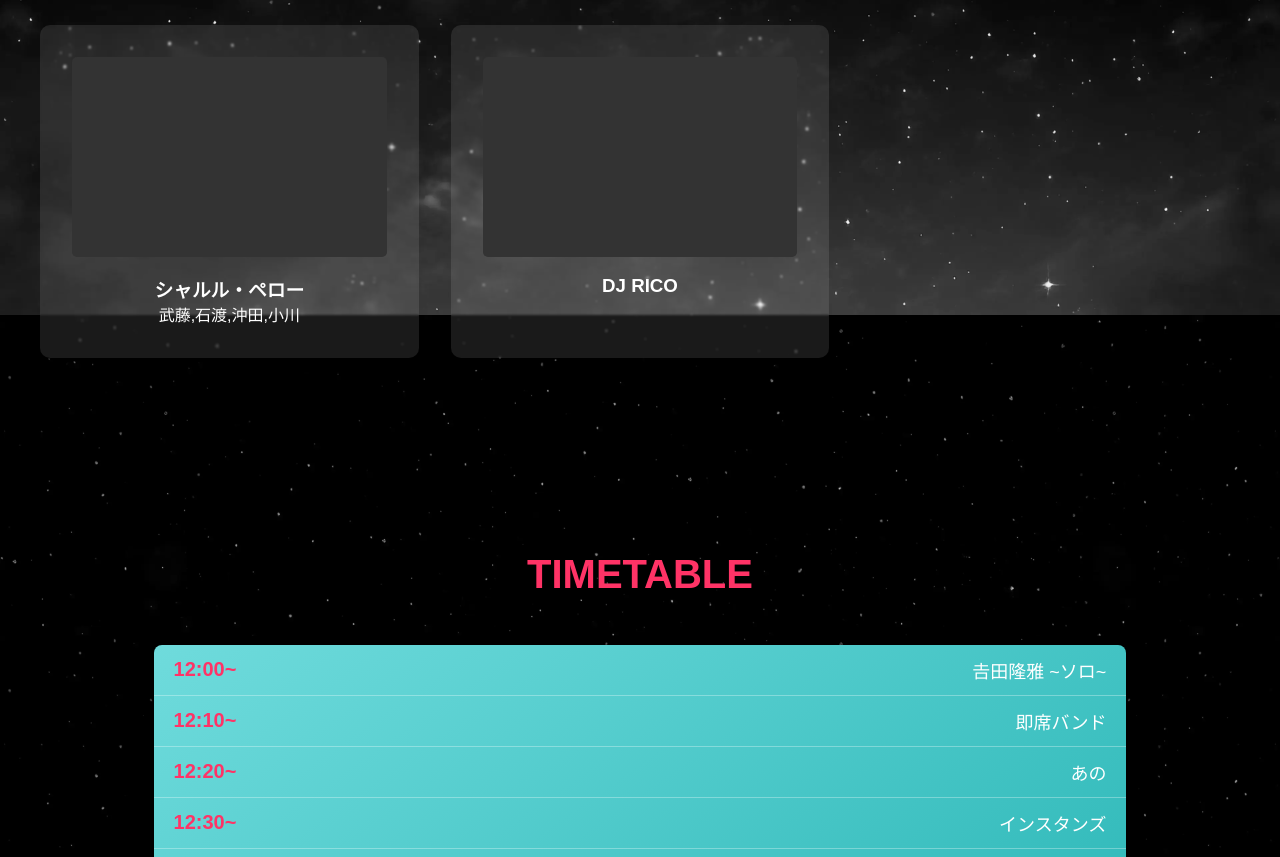
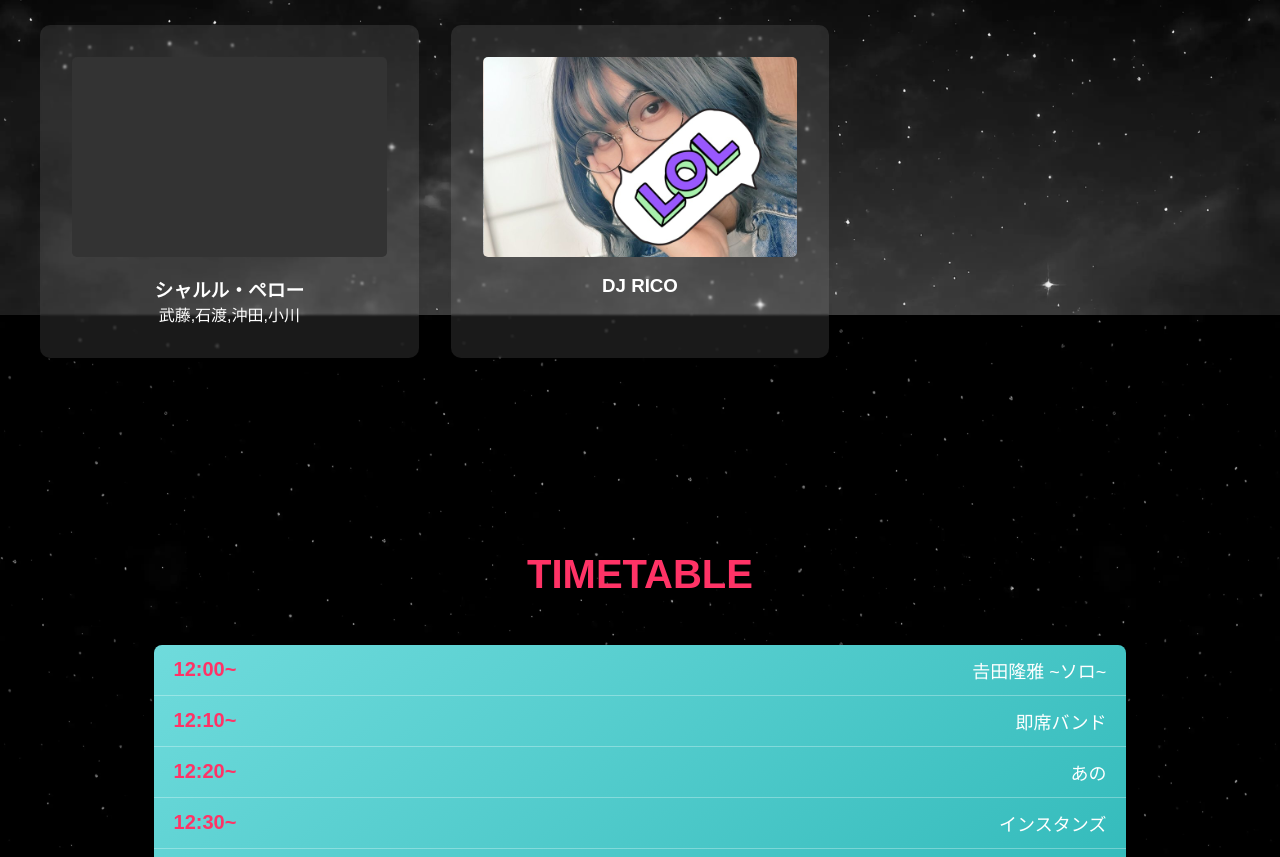
Before and after one commit to shimanchun/my-website, a website: page index.html in a window 1280 px wide. Shown: the part 1713-2570 px from the top of the page. Drawn offline with nearby package versions, Linux system fonts and the light colour scheme; the site is published under a folder, as on GitHub Pages, so addresses that start at the root find nothing; a web font is replaced by a local one.

Commit message:
バンド画像パス修正

```diff
--- a/styles/main.css
+++ b/styles/main.css
@@ -124,7 +124,7 @@ body {
 }
 
 .band-card:nth-child(8) .band-image {
-    background-image: url('/images/band/dj_rico.jpg'); /* DJ RICO */
+    background-image: url('../images/band/dj_rico.jpg'); /* DJ RICO */
     width: 100%;
     background-size: cover;
     background-position: center;
```
